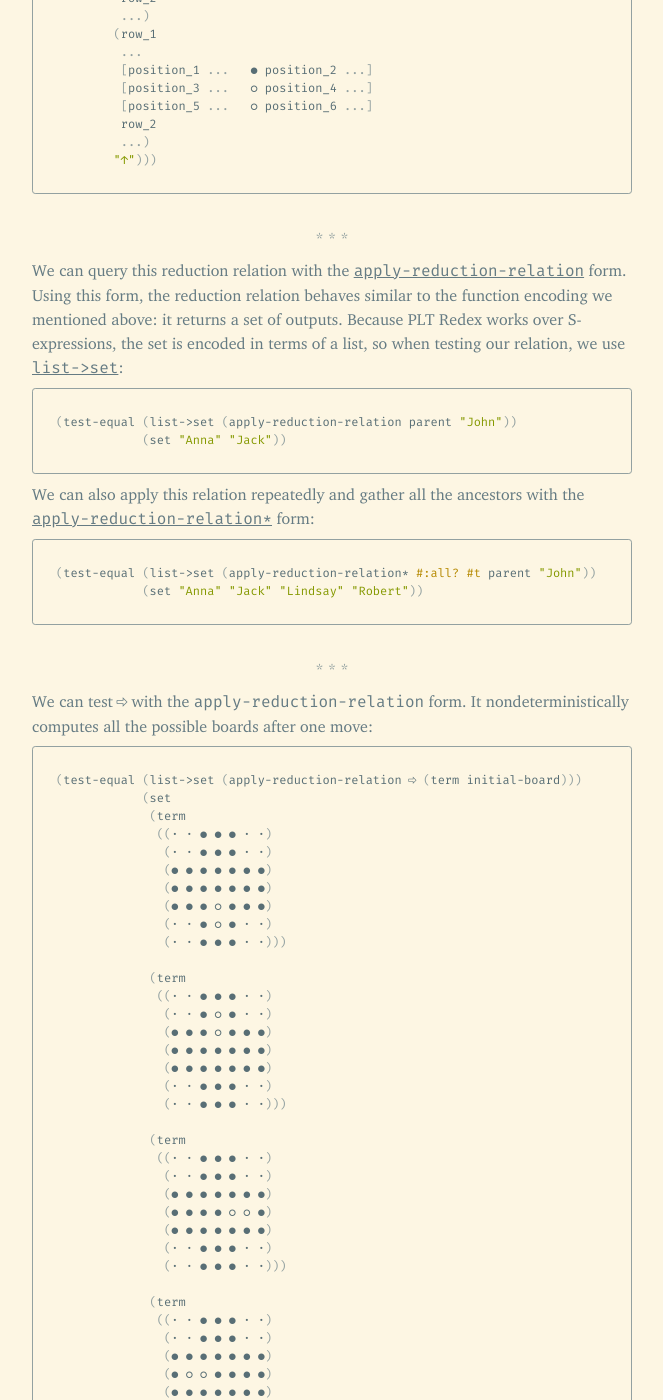
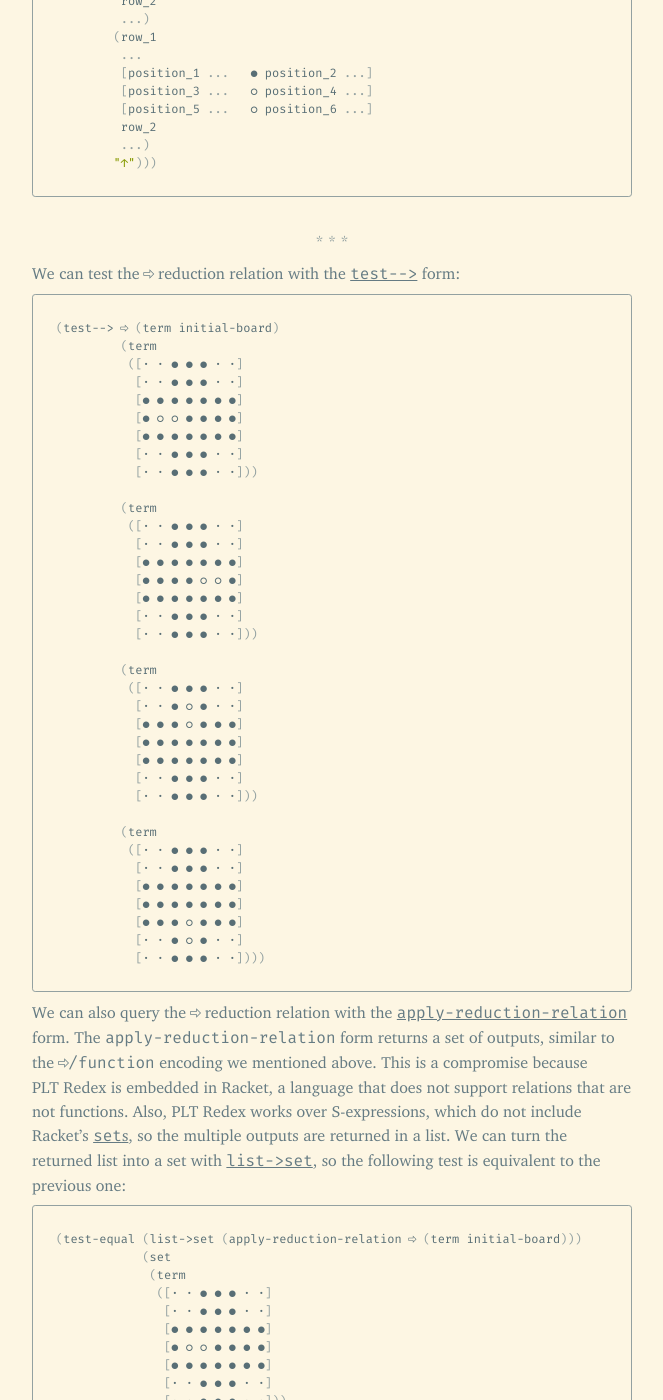
Before and after one commit to leafac/leafac.com, a Jekyll site: the page built from prose/playing-the-game-with-plt-redex/reduction-relations.md, in a window 1280 px wide and 1400 px high, scrolled down 6047 px. Shown: the whole window, without its empty margins (108-771 px from the left). Built offline with Jekyll 4.4.1, drawn with Linux system fonts in a browser that asks for light colours; some of the changed text lies outside the part shown.

Commit message:
More words on Reduction Relations

````diff
--- a/prose/playing-the-game-with-plt-redex/reduction-relations.md
+++ b/prose/playing-the-game-with-plt-redex/reduction-relations.md
@@ -174,7 +174,7 @@
 
 * * *
 
-The reduction relation has four clauses, one for each kind of move. The following is the clause for when a peg jumps over its neighbor on the right:<label class="margin-note"><input type="checkbox"><span markdown="1">In the [Overview](overview), we wrote this clause using `any` patterns, instead of `row` and `position`, because we had not defined a [language](languages).</span></label>
+The `⇨` reduction relation has four clauses, one for each kind of move. The following is the clause for when a peg jumps over its neighbor on the right:<label class="margin-note"><input type="checkbox"><span markdown="1">In the [Overview](overview), we wrote this clause using `any` patterns, instead of `row` and `position`, because we had only defined a dummy empty [language](languages).</span></label>
 
 ```racket
 (--> (row_1
@@ -196,7 +196,7 @@
 - `(row_1 ... [position_1 ... ○ ○ ● position_2 ...] row_2 ...)`: The template to build the board after the move. It changes the sequence `● ● ○` into `○ ○ ●`, and reconstructs the surroundings with the names `position_<n> ...` and  `row_<n> ...`.
 - `"→"`: The name of the clause.
 
-The clause for when a peg jumps over its neighbor on the left is similar, and the clauses for when a peg jumps over its neighbors on the top or bottom follow the same idea, but we must use named ellipses (`..._<suffix>`) to capture the surroundings involving multiple rows. The named ellipses guarantee the same number of `position`s to the left of the sequence in which we are interested, aligning the column. For example, the following is the rule for when a peg jumps over its neighbor on the bottom:<label class="margin-note"><input type="checkbox"><span markdown="1">The ellipses `<suffix>`es (for example, `_n`) must only appear in the input pattern, not in the output template.</span></label>
+The clause for when a peg jumps over its neighbor on the left is similar. The clauses for when a peg jumps over its neighbors on the top or bottom follow the same idea, but we must use named ellipses (`..._<suffix>`) to capture the surroundings involving multiple rows. The named ellipses align the sequence of interest (for example, `● ● ○`) in the same column, because it guarantees the sequence is preceded by the same number of `position`s in each `row`. For example, the following is the rule for when a peg jumps over its neighbor on the bottom:<label class="margin-note"><input type="checkbox"><span markdown="1">The ellipses `<suffix>`es (for example, `_n`) must only appear in the input pattern, not in the output template.</span></label>
 
 ```racket
 (--> (row_1
@@ -216,7 +216,7 @@
      "↓")
 ```
 
-The named ellipses (`..._n`) only match sequences `position_1`, `position_3` and `position_5` of the same length, so the sequence `● ● ○` must appear in the same column. The clause for when a peg jumps over its neighbor on the top is similar, so we can conclude the definition of `⇨`:
+The named ellipses (`..._n`) only match sequences `position_1`, `position_3` and `position_5` of the same length, so the sequence `● ● ○` must appear in the same column. The clause for when a peg jumps over its neighbor on the top is similar, and with it we conclude the definition of `⇨`:
 
 ```racket
 (define
@@ -284,12 +284,90 @@
 
 * * *
 
-We can query this reduction relation with the [`apply-reduction-relation`](https://docs.racket-lang.org/redex/The_Redex_Reference.html?q=apply-reduction-relation#%28def._%28%28lib._redex%2Freduction-semantics..rkt%29._apply-reduction-relation%29%29) form. Using this form, the reduction relation behaves similar to the function encoding we mentioned above: it returns a set of outputs. Because PLT Redex works over S-expressions, the set is encoded in terms of a list, so when testing our relation, we use [`list->set`](https://docs.racket-lang.org/reference/sets.html?q=list-%3Eset#%28def._%28%28lib._racket%2Fset..rkt%29._list-~3eset%29%29):
+We can test the `⇨` reduction relation with the [`test-->`](https://docs.racket-lang.org/redex/The_Redex_Reference.html?q=test#%28form._%28%28lib._redex%2Freduction-semantics..rkt%29._test--~3e%29%29) form:
 
 ```racket
-(test-equal (list->set (apply-reduction-relation parent "John"))
-            (set "Anna" "Jack"))
+(test--> ⇨ (term initial-board)
+         (term
+          ([· · ● ● ● · ·]
+           [· · ● ● ● · ·]
+           [● ● ● ● ● ● ●]
+           [● ○ ○ ● ● ● ●]
+           [● ● ● ● ● ● ●]
+           [· · ● ● ● · ·]
+           [· · ● ● ● · ·]))
+
+         (term
+          ([· · ● ● ● · ·]
+           [· · ● ● ● · ·]
+           [● ● ● ● ● ● ●]
+           [● ● ● ● ○ ○ ●]
+           [● ● ● ● ● ● ●]
+           [· · ● ● ● · ·]
+           [· · ● ● ● · ·]))
+
+         (term
+          ([· · ● ● ● · ·]
+           [· · ● ○ ● · ·]
+           [● ● ● ○ ● ● ●]
+           [● ● ● ● ● ● ●]
+           [● ● ● ● ● ● ●]
+           [· · ● ● ● · ·]
+           [· · ● ● ● · ·]))
+
+         (term
+          ([· · ● ● ● · ·]
+           [· · ● ● ● · ·]
+           [● ● ● ● ● ● ●]
+           [● ● ● ● ● ● ●]
+           [● ● ● ○ ● ● ●]
+           [· · ● ○ ● · ·]
+           [· · ● ● ● · ·])))
 ```
+
+We can also query the `⇨` reduction relation with the [`apply-reduction-relation`](https://docs.racket-lang.org/redex/The_Redex_Reference.html?q=apply-reduction-relation#%28def._%28%28lib._redex%2Freduction-semantics..rkt%29._apply-reduction-relation%29%29) form. The `apply-reduction-relation` form returns a set of outputs, similar to the `⇨/function` encoding we mentioned above. This is a compromise because PLT Redex is embedded in Racket, a language that does not support relations that are not functions. Also, PLT Redex works over S-expressions, which do not include Racket’s [`set`s](https://docs.racket-lang.org/reference/sets.html), so the multiple outputs are returned in a list. We can turn the returned list into a set with [`list->set`](https://docs.racket-lang.org/reference/sets.html?q=list-%3Eset#%28def._%28%28lib._racket%2Fset..rkt%29._list-~3eset%29%29), so the following test is equivalent to the previous one:
+
+```racket
+(test-equal (list->set (apply-reduction-relation ⇨ (term initial-board)))
+            (set
+             (term
+              ([· · ● ● ● · ·]
+               [· · ● ● ● · ·]
+               [● ● ● ● ● ● ●]
+               [● ○ ○ ● ● ● ●]
+               [● ● ● ● ● ● ●]
+               [· · ● ● ● · ·]
+               [· · ● ● ● · ·]))
+
+             (term
+              ([· · ● ● ● · ·]
+               [· · ● ● ● · ·]
+               [● ● ● ● ● ● ●]
+               [● ● ● ● ○ ○ ●]
+               [● ● ● ● ● ● ●]
+               [· · ● ● ● · ·]
+               [· · ● ● ● · ·]))
+
+             (term
+              ([· · ● ● ● · ·]
+               [· · ● ○ ● · ·]
+               [● ● ● ○ ● ● ●]
+               [● ● ● ● ● ● ●]
+               [● ● ● ● ● ● ●]
+               [· · ● ● ● · ·]
+               [· · ● ● ● · ·]))
+
+             (term
+              ([· · ● ● ● · ·]
+               [· · ● ● ● · ·]
+               [● ● ● ● ● ● ●]
+               [● ● ● ● ● ● ●]
+               [● ● ● ○ ● ● ●]
+               [· · ● ○ ● · ·]
+               [· · ● ● ● · ·]))))
+```
+
+* * *
 
 We can also apply this relation repeatedly and gather all the ancestors with the [`apply-reduction-relation*`](https://docs.racket-lang.org/redex/The_Redex_Reference.html?q=apply-reduction-relation#%28def._%28%28lib._redex%2Freduction-semantics..rkt%29._apply-reduction-relation%2A%29%29) form:
 
@@ -299,48 +377,6 @@
 ```
 
 * * *
-
-We can test `⇨` with the `apply-reduction-relation` form. It nondeterministically computes all the possible boards after one move:
-
-```racket
-(test-equal (list->set (apply-reduction-relation ⇨ (term initial-board)))
-            (set
-             (term
-              ((· · ● ● ● · ·)
-               (· · ● ● ● · ·)
-               (● ● ● ● ● ● ●)
-               (● ● ● ● ● ● ●)
-               (● ● ● ○ ● ● ●)
-               (· · ● ○ ● · ·)
-               (· · ● ● ● · ·)))
-
-             (term
-              ((· · ● ● ● · ·)
-               (· · ● ○ ● · ·)
-               (● ● ● ○ ● ● ●)
-               (● ● ● ● ● ● ●)
-               (● ● ● ● ● ● ●)
-               (· · ● ● ● · ·)
-               (· · ● ● ● · ·)))
-
-             (term
-              ((· · ● ● ● · ·)
-               (· · ● ● ● · ·)
-               (● ● ● ● ● ● ●)
-               (● ● ● ● ○ ○ ●)
-               (● ● ● ● ● ● ●)
-               (· · ● ● ● · ·)
-               (· · ● ● ● · ·)))
-
-             (term
-              ((· · ● ● ● · ·)
-               (· · ● ● ● · ·)
-               (● ● ● ● ● ● ●)
-               (● ○ ○ ● ● ● ●)
-               (● ● ● ● ● ● ●)
-               (· · ● ● ● · ·)
-               (· · ● ● ● · ·)))))
-```
 
 We can also try to compute all boards with the `apply-reduction-relation*` form, which applies `⇨` repeatedly:
 
````
Also changed, not shown: other parts of prose/playing-the-game-with-plt-redex/reduction-relations.md (+1 -1 lines), prose/playing-the-game-with-plt-redex/judgment-forms.md (+2 -0 lines), 1 other file.
